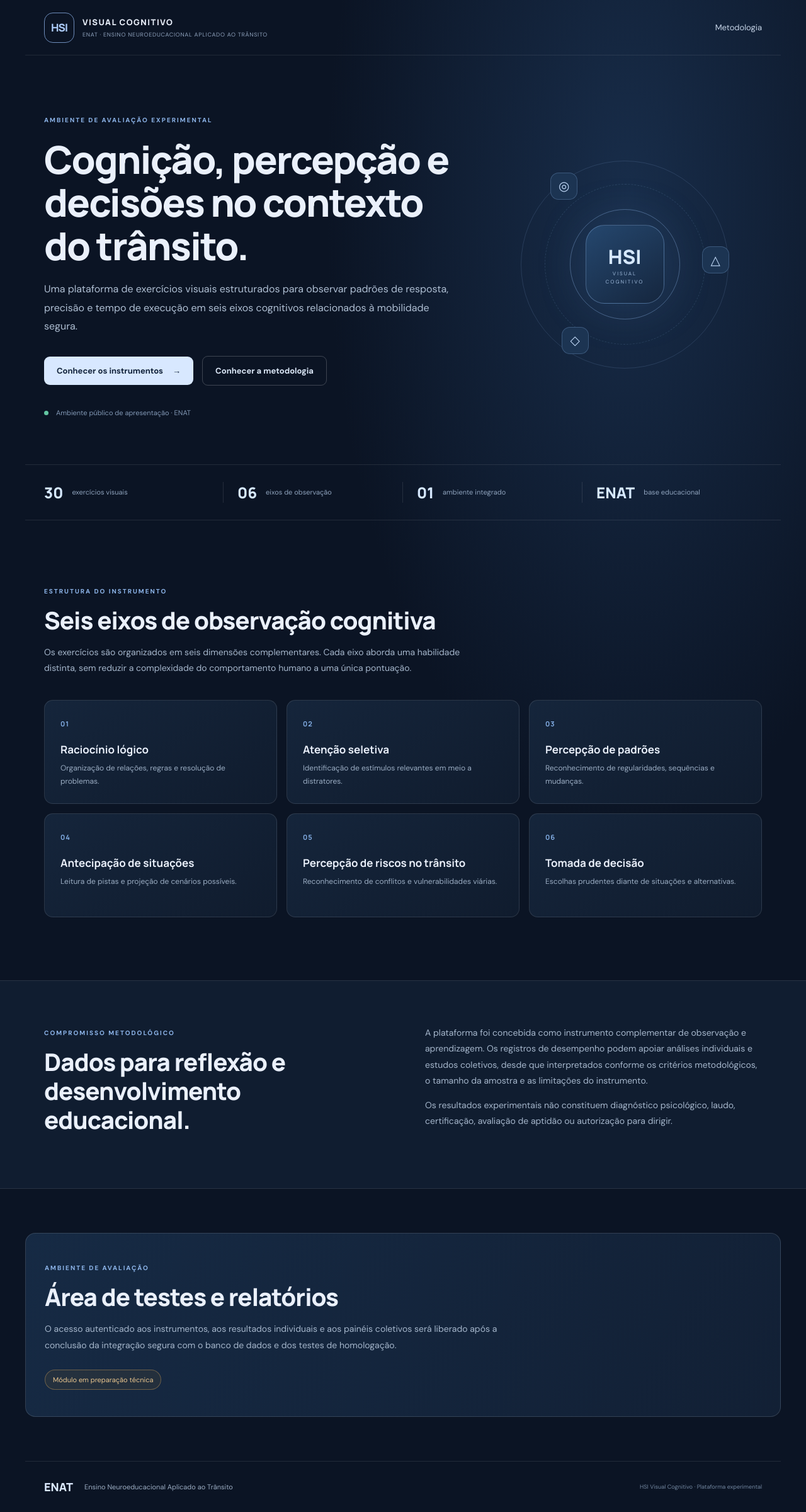
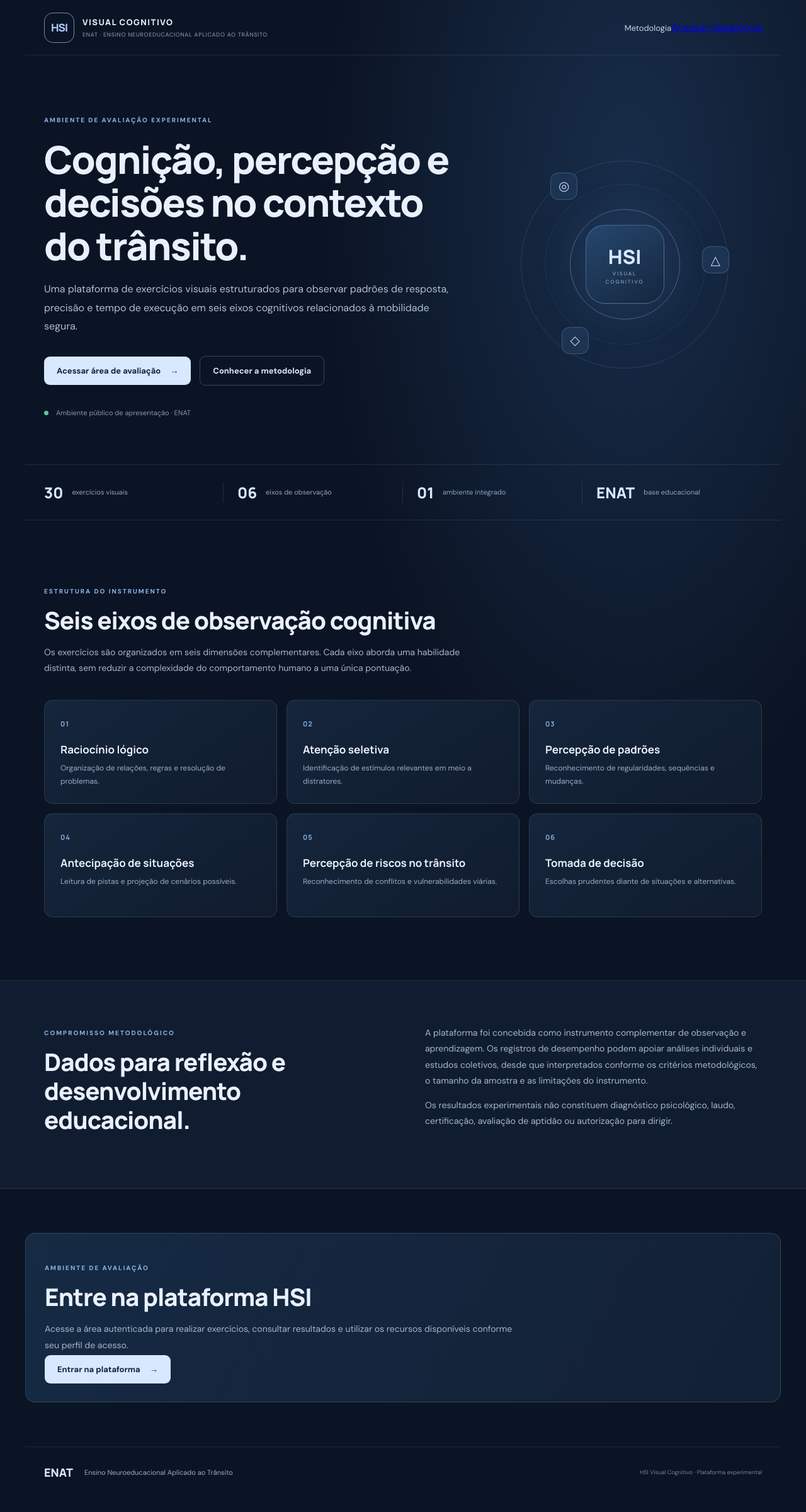
Before and after one commit to enatneuroeducacao-glitch/HSI-Visual-Cognitivo, a React (Vite) app: page / in a window 1280 px wide. Shown: the whole page at 63% size. After the commit the page ends 2377 px from the top, so only its background shows below. Built offline with nearby package versions, Linux system fonts and the light colour scheme.

Commit message:
Expose authenticated HSI platform entry from public landing page

```diff
--- a/src/public.tsx
+++ b/src/public.tsx
@@ -13,13 +13,13 @@ const axes = [
 
 function PublicHome() {
  return <div className="site">
-  <header className="nav"><a className="brand" href="#"><span className="brand-mark">HSI</span><span><b>VISUAL COGNITIVO</b><small>ENAT · ENSINO NEUROEDUCACIONAL APLICADO AO TRÂNSITO</small></span></a><a className="nav-link" href="#metodologia">Metodologia</a></header>
+  <header className="nav"><a className="brand" href="#"><span className="brand-mark">HSI</span><span><b>VISUAL COGNITIVO</b><small>ENAT · ENSINO NEUROEDUCACIONAL APLICADO AO TRÂNSITO</small></span></a><nav className="nav-actions"><a className="nav-link" href="#metodologia">Metodologia</a><a className="nav-access" href="/app.html">Acessar plataforma</a></nav></header>
   <main>
-   <section className="hero"><div className="hero-copy"><span className="eyebrow">AMBIENTE DE AVALIAÇÃO EXPERIMENTAL</span><h1>Cognição, percepção e decisões no contexto do trânsito.</h1><p>Uma plataforma de exercícios visuais estruturados para observar padrões de resposta, precisão e tempo de execução em seis eixos cognitivos relacionados à mobilidade segura.</p><div className="hero-actions"><a className="primary" href="#eixos">Conhecer os instrumentos <span>→</span></a><a className="secondary" href="#metodologia">Conhecer a metodologia</a></div><div className="hero-note"><span className="dot"></span> Ambiente público de apresentação · ENAT</div></div><div className="visual" aria-hidden="true"><div className="ring r1"></div><div className="ring r2"></div><div className="ring r3"></div><div className="core"><b>HSI</b><small>VISUAL<br/>COGNITIVO</small></div><span className="node n1">◎</span><span className="node n2">△</span><span className="node n3">◇</span></div></section>
+   <section className="hero"><div className="hero-copy"><span className="eyebrow">AMBIENTE DE AVALIAÇÃO EXPERIMENTAL</span><h1>Cognição, percepção e decisões no contexto do trânsito.</h1><p>Uma plataforma de exercícios visuais estruturados para observar padrões de resposta, precisão e tempo de execução em seis eixos cognitivos relacionados à mobilidade segura.</p><div className="hero-actions"><a className="primary" href="/app.html">Acessar área de avaliação <span>→</span></a><a className="secondary" href="#metodologia">Conhecer a metodologia</a></div><div className="hero-note"><span className="dot"></span> Ambiente público de apresentação · ENAT</div></div><div className="visual" aria-hidden="true"><div className="ring r1"></div><div className="ring r2"></div><div className="ring r3"></div><div className="core"><b>HSI</b><small>VISUAL<br/>COGNITIVO</small></div><span className="node n1">◎</span><span className="node n2">△</span><span className="node n3">◇</span></div></section>
    <section className="stats"><div><b>30</b><span>exercícios visuais</span></div><div><b>06</b><span>eixos de observação</span></div><div><b>01</b><span>ambiente integrado</span></div><div><b>ENAT</b><span>base educacional</span></div></section>
    <section className="section" id="eixos"><div className="section-head"><span className="eyebrow">ESTRUTURA DO INSTRUMENTO</span><h2>Seis eixos de observação cognitiva</h2><p>Os exercícios são organizados em seis dimensões complementares. Cada eixo aborda uma habilidade distinta, sem reduzir a complexidade do comportamento humano a uma única pontuação.</p></div><div className="axis-grid">{axes.map(([n,t,d])=><article className="axis" key={n}><span>{n}</span><h3>{t}</h3><p>{d}</p></article>)}</div></section>
    <section className="method" id="metodologia"><div><span className="eyebrow">COMPROMISSO METODOLÓGICO</span><h2>Dados para reflexão e desenvolvimento educacional.</h2></div><div><p>A plataforma foi concebida como instrumento complementar de observação e aprendizagem. Os registros de desempenho podem apoiar análises individuais e estudos coletivos, desde que interpretados conforme os critérios metodológicos, o tamanho da amostra e as limitações do instrumento.</p><p>Os resultados experimentais não constituem diagnóstico psicológico, laudo, certificação, avaliação de aptidão ou autorização para dirigir.</p></div></section>
-   <section className="access"><span className="eyebrow">AMBIENTE DE AVALIAÇÃO</span><h2>Área de testes e relatórios</h2><p>O acesso autenticado aos instrumentos, aos resultados individuais e aos painéis coletivos será liberado após a conclusão da integração segura com o banco de dados e dos testes de homologação.</p><span className="status">Módulo em preparação técnica</span></section>
+   <section className="access"><span className="eyebrow">AMBIENTE DE AVALIAÇÃO</span><h2>Entre na plataforma HSI</h2><p>Acesse a área autenticada para realizar exercícios, consultar resultados e utilizar os recursos disponíveis conforme seu perfil de acesso.</p><a className="primary" href="/app.html">Entrar na plataforma <span>→</span></a></section>
   </main>
   <footer><b>ENAT</b><span>Ensino Neuroeducacional Aplicado ao Trânsito</span><small>HSI Visual Cognitivo · Plataforma experimental</small></footer>
  </div>;
```
